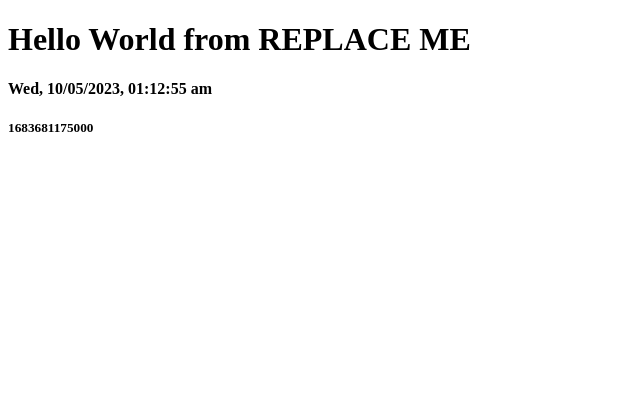
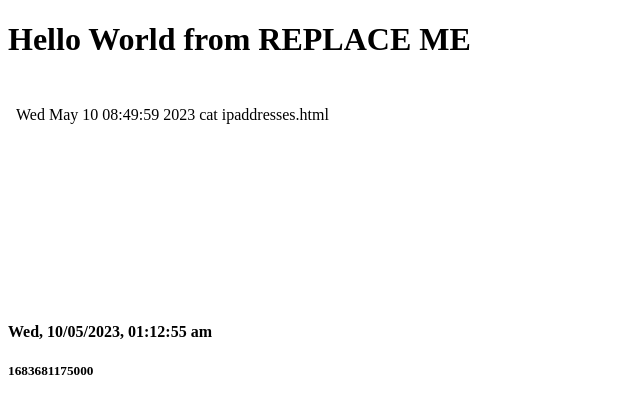
Before and after one commit to shuaig2/cwymgg, a plain HTML site: page docs/index.html in a window 1280 px wide. Shown: the whole page, without its empty margins (0-640 px from the left). Drawn offline with Linux system fonts and the light colour scheme.

Commit message:
ipaddresses index.html

```diff
--- a/docs/index.html
+++ b/docs/index.html
@@ -8,6 +8,11 @@
 <body>
 <h1>Hello World from REPLACE ME </h1>
 <!-- ipaddresses past next line -->
+<br>
+<div id="list">
+ <iframe width="400" height="200" src="./ipaddresses.html" frameborder="0" >。
+ </iframe>
+</div>
 <h4 id="id01">AAAA</h4>
 <h5 id="id02">AAAA</h5>
 </body>
```
